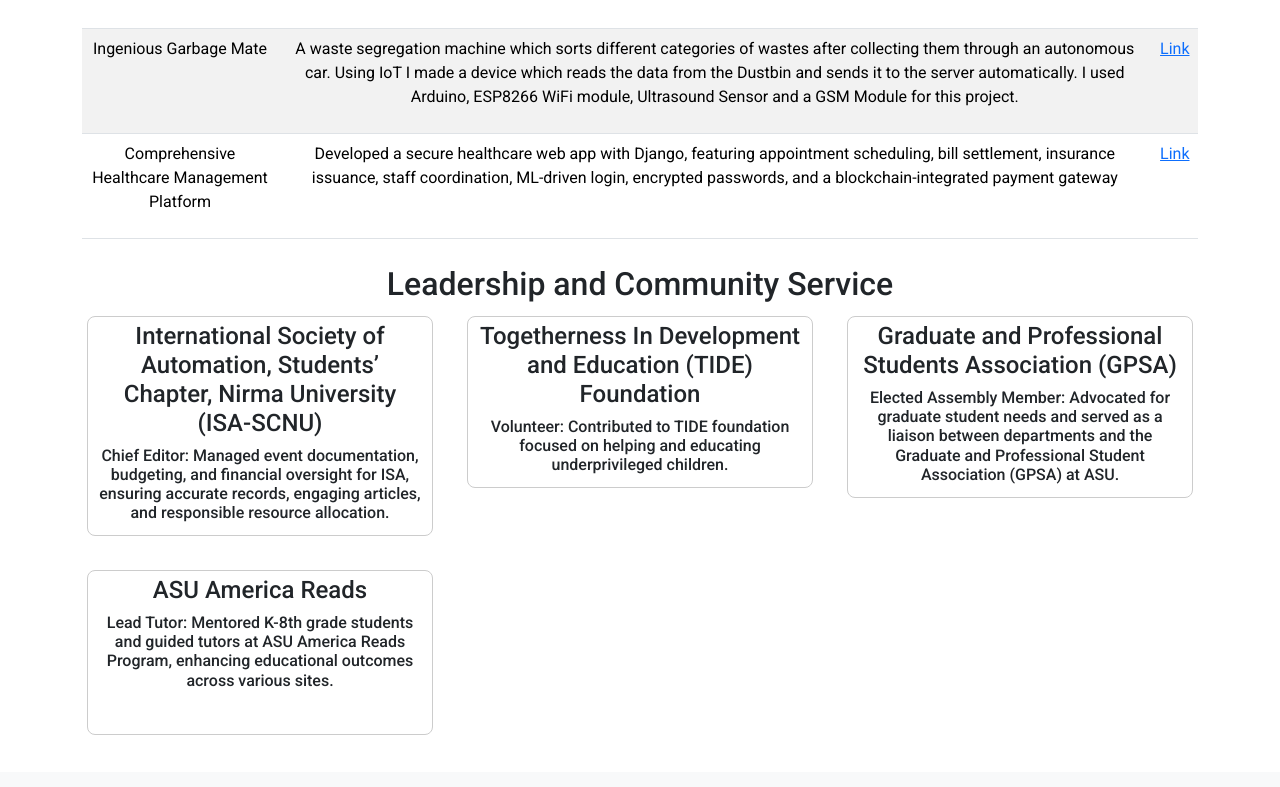
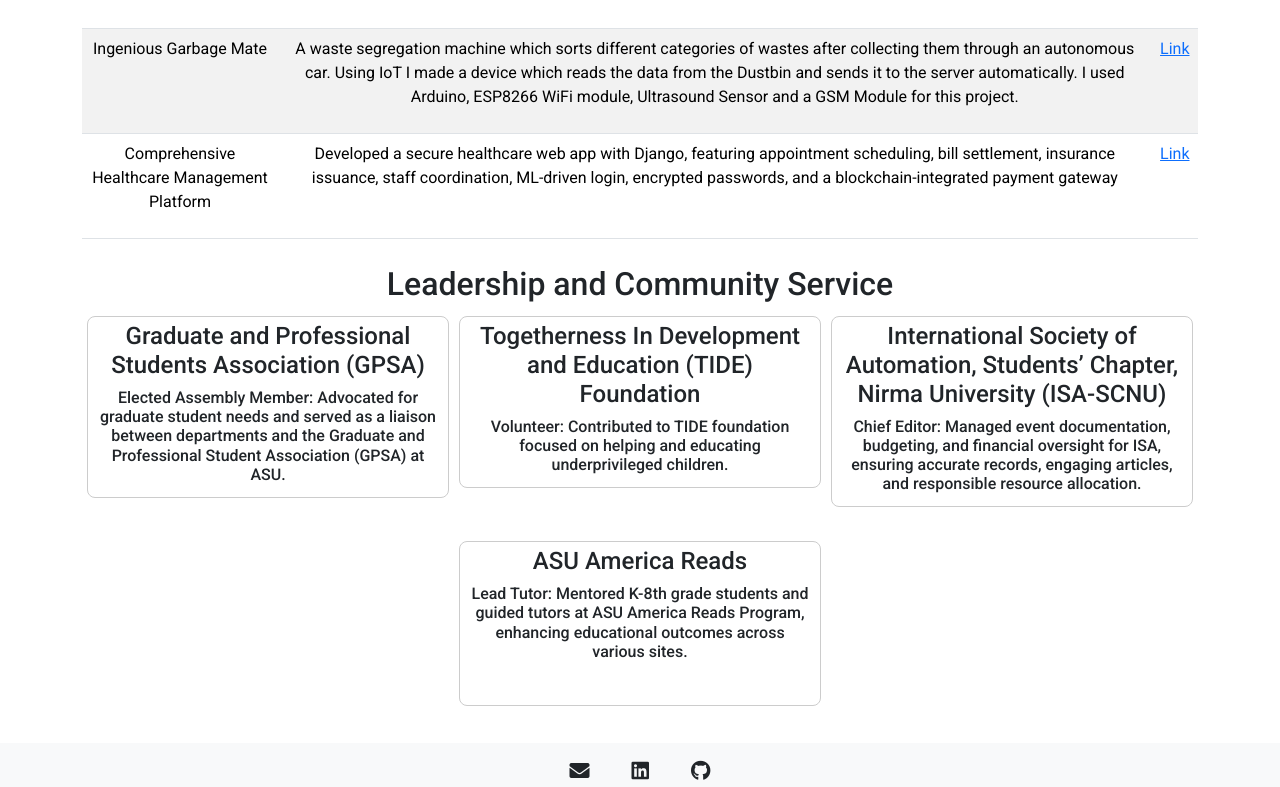
Before and after one commit to VishalVakil/VishalVakil.github.io, a React (Create React App) app: page / in a window 1280 px wide. Shown: the part 2003-2790 px from the top of the page. Built offline with nearby package versions, Linux system fonts and the light colour scheme.

Commit message:
Pushed Honors

```diff
--- a/src/Footer.css
+++ b/src/Footer.css
@@ -1,3 +1,11 @@
 #footer {
     scroll-margin-top: 100px;
 }
+.row-1 {
+    display: flex;
+    justify-content: space-around;
+    align-items: stretch;
+    align-content: stretch;
+    flex-direction: row-reverse;
+    flex-wrap: wrap;
+}
--- a/src/Header.js
+++ b/src/Header.js
@@ -40,6 +40,10 @@ function Header() {
     //  id: '#Publication'
     //},
     {
+      name: 'Honors and Awards',
+      id: '#HonorsAndActivities'
+    },
+    {
       name: 'Contact',
       id: '#footer'
     },
--- a/src/HonorsAndActivities.js
+++ b/src/HonorsAndActivities.js
@@ -122,7 +122,7 @@ const HonorsAndActivities = () => {
 
             <div className="container " style={{marginTop: '2px'}} id='Activity'>
                 <h2>Leadership and Community Service</h2>
-                <div className="row">
+                <div className="row-1">
                     {activities.map((activity, index) => (
                     <div key={index} className="col-md-4 mb-4">
                         <div className={`skill`} style={{minHeight: '165px'}}>
```
